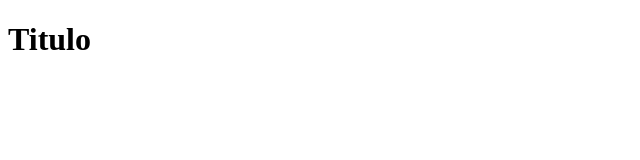
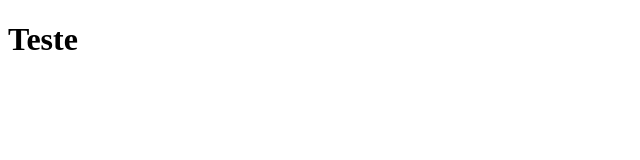
Before and after one commit to Luizp312/Atividades, a plain HTML site: page index.html in a window 1280 px wide. Shown: the full height of the page, 0-640 px from the left. Drawn offline with Linux system fonts and the light colour scheme.

Commit message:
alteraçao no h1

```diff
--- a/index.html
+++ b/index.html
@@ -7,6 +7,6 @@
     <title>Atividade S1-E2</title>
 </head>
 <body>
-    <h1>Titulo</h1>
+    <h1>Teste</h1>
 </body>
 </html>
```
